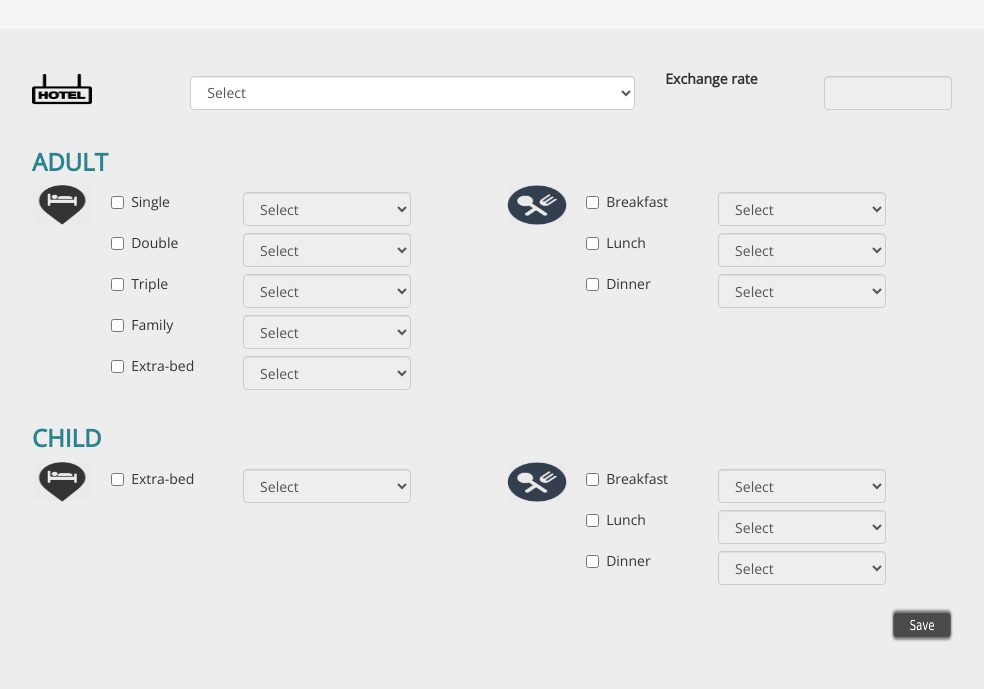
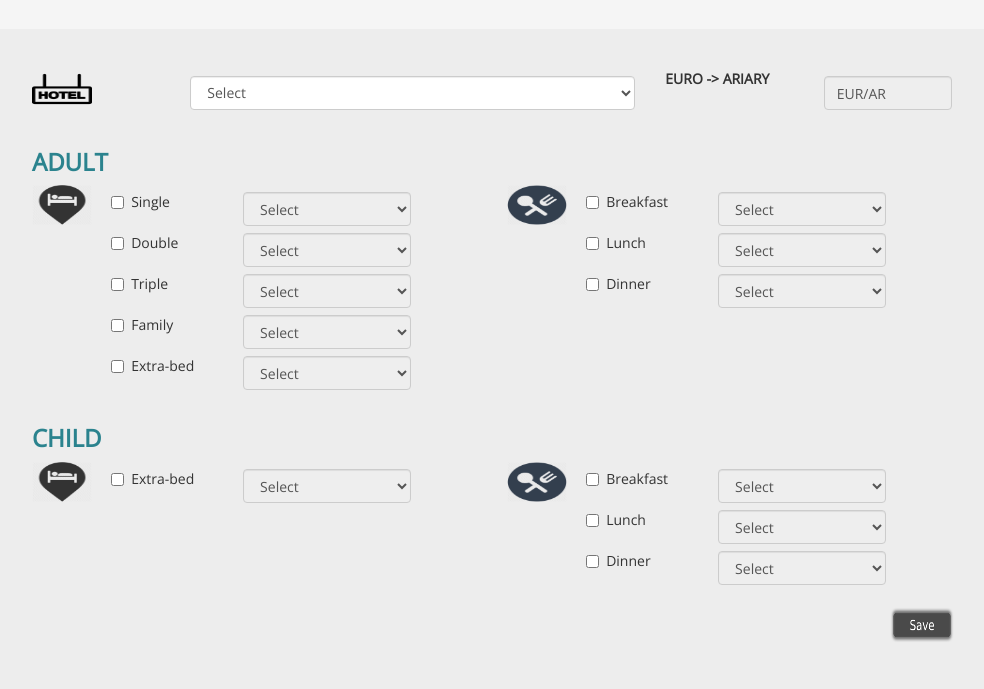
Before and after one commit to WAUIO/Quota, a PHP site: template templates/form.twig in a window 1280 px wide. Shown: the part 51-740 px from the top of the page, without its empty margins (148-1132 px from the left). Run offline with PHP 8.4, Linux system fonts and the light colour scheme; the template is opened without the code that fills it, so the values that code supplies are empty; some libraries are stand-ins or nearby versions.

Commit message:
add file

```diff
--- a/templates/form.twig
+++ b/templates/form.twig
@@ -52,8 +52,8 @@
                                     <option value="cinq">Gold</option>
                                 </select>
                             </div>
-                            <label class="col-md-2">Exchange rate</label>
-                            <div class="col-md-2"><input type="text" class="form-control"/></div>
+                            <label class="col-md-2">EURO -> ARIARY</label>
+                            <div class="col-md-2"><input type="text" class="form-control" value="EUR/AR"/></div>
                         </div>
 
                     </div>
```
Also changed, not shown: public/img/euro.png (added).
